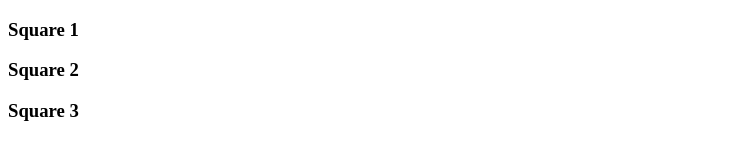
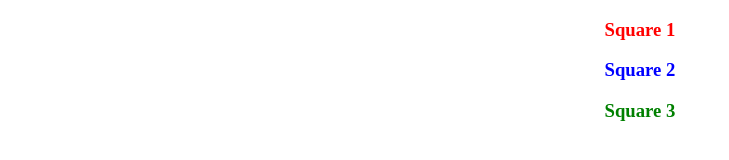
Before and after one commit to grantkee/MergeConflict-Practice, a plain HTML site: page index.html in a window 1280 px wide. Shown: the whole page, without its empty margins (0-729 px from the left). Drawn offline with Linux system fonts and the light colour scheme.

Commit message:
mergeconflict practice

```diff
--- a/index.html
+++ b/index.html
@@ -4,16 +4,17 @@
     <meta charset="UTF-8">
     <meta name="viewport" content="width=device-width, initial-scale=1.0">
     <meta http-equiv="X-UA-Compatible" content="ie=edge">
+    <link rel="stylesheet" href="style.css">
     <title>Document</title>
 </head>
 <body>
-    <div class="Square1">
+    <div class="square-1">
         <h3>Square 1</h3>
     </div>
-    <div class="Square2">
+    <div class="square-2">
         <h3>Square 2</h3>
     </div>
-    <div class="Sqaure 3">
+    <div class="square-3">
         <h3>Square 3</h3>
     </div>
 </body>
--- /dev/null
+++ b/style.css
@@ -0,0 +1,15 @@
+div {
+    text-align: center;
+}
+
+.square-1 {
+    color: red;
+}
+
+.square-2 {
+    color: blue;
+}
+
+.square-3 {
+    color: green;
+}
```
